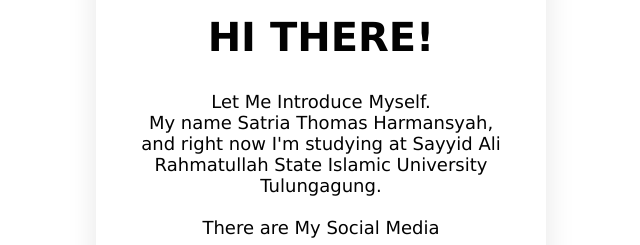
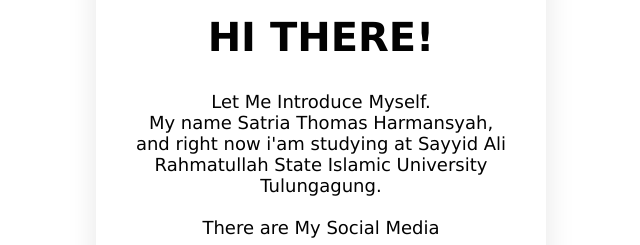
Before and after one commit to sathoha/My-Profile, a plain HTML site: page index.html in a window 1280 px wide. Shown: the part 310-555 px from the top of the page, 319-959 px from the left. Drawn offline with Linux system fonts and the light colour scheme.

Commit message:
Update index.html

```diff
--- a/index.html
+++ b/index.html
@@ -11,7 +11,7 @@
         <div class="card">
             <img src="images/minee.jpg">
             <h2>HI THERE!</h2>
-            <p><br/>Let Me Introduce Myself.<br/>My name Satria Thomas Harmansyah, and right now I'm studying at Sayyid Ali Rahmatullah State Islamic University Tulungagung.<br/><br/>There are My Social Media</p>
+            <p><br/>Let Me Introduce Myself.<br/>My name Satria Thomas Harmansyah, and right now i'am studying at Sayyid Ali Rahmatullah State Islamic University Tulungagung.<br/><br/>There are My Social Media</p>
 
         <div class="link">
             <a href="https://www.instagram.com/satho_ha/"><img src="images/ins.jpg"></a>
```
